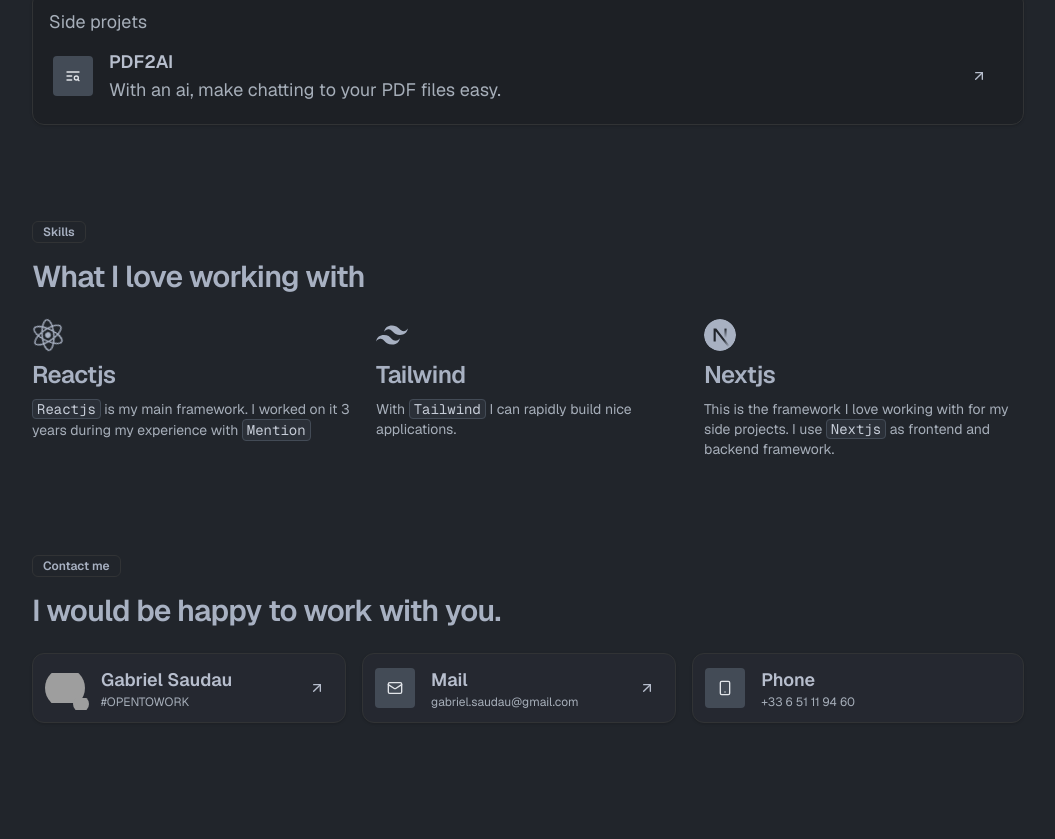
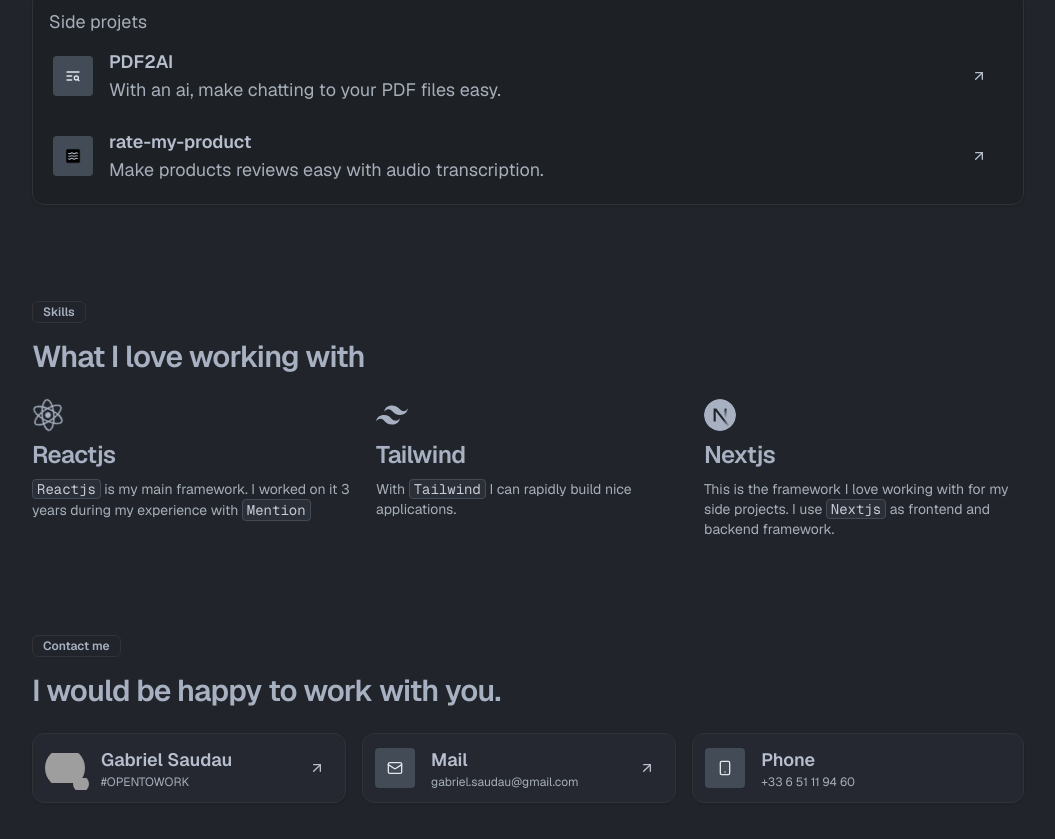
Before and after one commit to GabrielSaudau/portfolio, a Next.js app: page / in a window 1280 px wide. Shown: the part 799-1638 px from the top of the page, without its empty margins (112-1167 px from the left). Built offline with nearby package versions, Linux system fonts and the light colour scheme; grey boxes are pictures that could not be loaded; a web font is replaced by a local one.

Commit message:
add rate-my-product

```diff
--- a/app/_components/SideProject.tsx
+++ b/app/_components/SideProject.tsx
@@ -1,21 +1,14 @@
-import { ArrowUpRight, LucideIcon } from "lucide-react"
+import { ArrowUpRight } from "lucide-react"
+import Image from "next/image"
 import Link from "next/link"
+import { ProjectType } from "./_constants/side-projects-constants"
 
 export type SideProjectProps = {
-  Logo: LucideIcon
-  title: string
-  description: string
-  shortDescription: string | null
-  url: string
+  project: ProjectType
 }
 
-export const SideProject = ({
-  Logo,
-  title,
-  description,
-  shortDescription,
-  url,
-}: SideProjectProps) => {
+export const SideProject = ({ project }: SideProjectProps) => {
+  const { Logo, image, title, description, shortDescription, url } = project
   return (
     <Link
       href={url}
@@ -24,7 +17,10 @@
       type="external"
     >
       <span className="bg-accent text-accent-foreground p-3 rounded-sm">
-        <Logo size={16} />
+        {Logo ? <Logo size={16} /> : null}
+        {image ? (
+          <Image src={image} alt={`${title} logo`} width={16} height={16} />
+        ) : null}
       </span>
       <div>
         <p className="text-lg font-semibold">{title}</p>
--- a/app/_components/Status.tsx
+++ b/app/_components/Status.tsx
@@ -48,14 +48,7 @@
           <p className="text-lg w-full text-muted-foreground">Side projets</p>
           <div className="flex flex-col gap-4">
             {SIDE_PROJECTS.map((project, index) => (
-              <SideProject
-                key={index}
-                Logo={project.Logo}
-                title={project.title}
-                description={project.description}
-                shortDescription={project.shortDescription}
-                url={project.url}
-              />
+              <SideProject key={index} project={project} />
             ))}
           </div>
         </Card>
--- a/app/_components/_constants/side-projects-constants.tsx
+++ b/app/_components/_constants/side-projects-constants.tsx
@@ -1,7 +1,16 @@
-import { TextSearch } from "lucide-react"
+import { LucideIcon, TextSearch } from "lucide-react"
 import { SideProjectProps } from "../SideProject"
 
-export const SIDE_PROJECTS: SideProjectProps[] = [
+export type ProjectType = {
+  Logo?: LucideIcon
+  image?: string
+  title: string
+  description: string
+  shortDescription: string | null
+  url: string
+}
+
+export const SIDE_PROJECTS: ProjectType[] = [
   {
     Logo: TextSearch,
     title: "PDF2AI",
@@ -9,4 +18,11 @@
     shortDescription: "Chat to your PDF files.",
     url: "https://pdf-2-ai.vercel.app/",
   },
+  {
+    image: "/rate-my-product-icon.png",
+    title: "rate-my-product",
+    description: "Make products reviews easy with audio transcription.",
+    shortDescription: "Make products reviews easy.",
+    url: "https://rate-my-product.vercel.app/",
+  },
 ]
```
Also changed, not shown: public/rate-my-product-icon.png (added).
